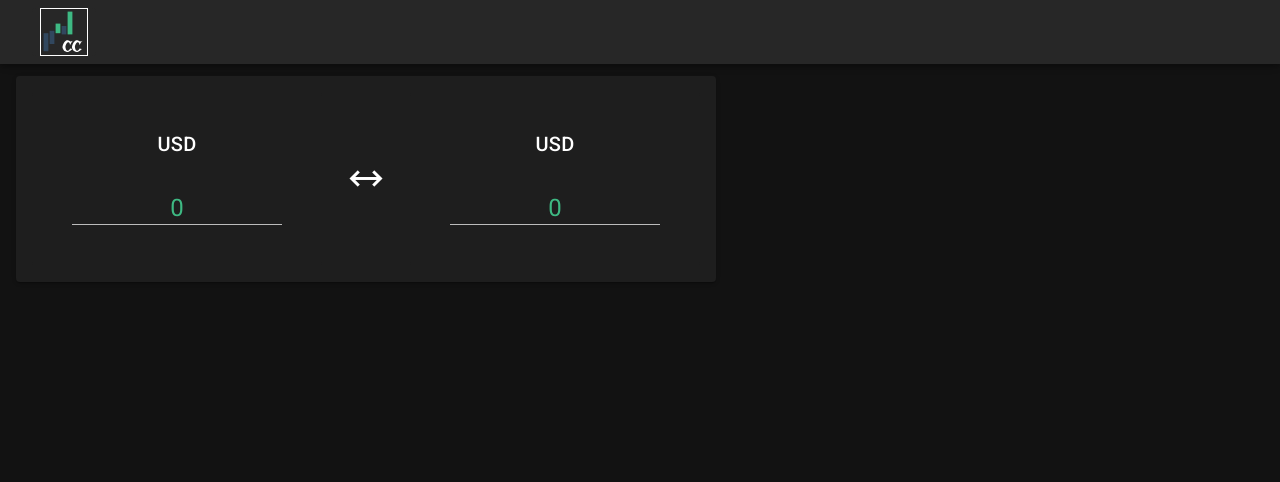
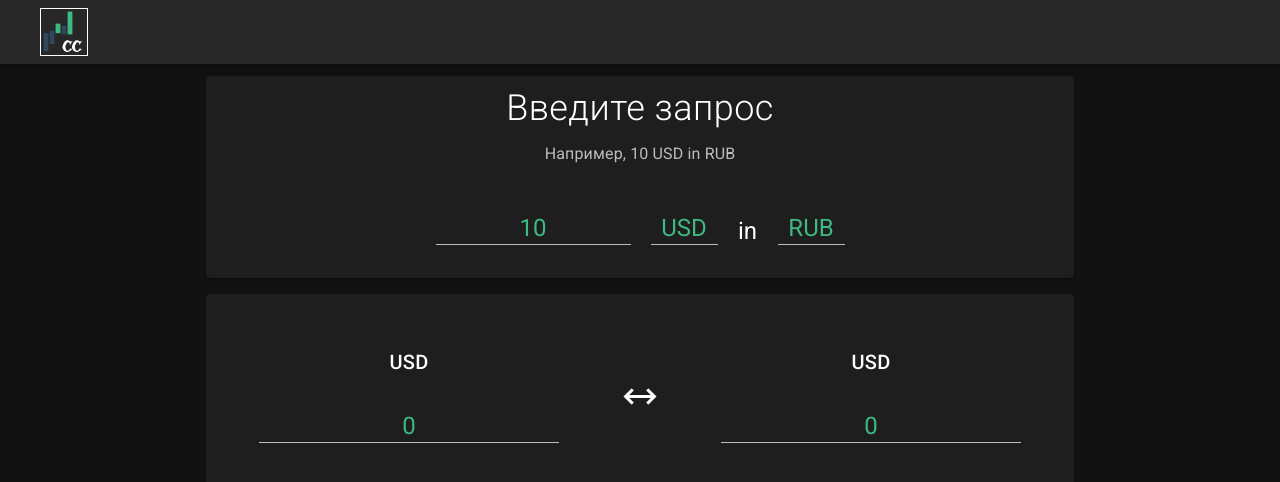
Before and after one commit to gfroge/currency-converter, a Nuxt app: page / in a window 1280 px wide. Shown: the top 482 px of the page. Built offline with nearby package versions, Linux system fonts and the light colour scheme.

Commit message:
converter title input mvp

```diff
--- a/components/ConverterCurrencyCard.vue
+++ b/components/ConverterCurrencyCard.vue
@@ -1,11 +1,11 @@
 <template>
-    <v-card style="max-width:330px" flat class="flat pa-5 ma-4 d-flex flex-column align-center">
+    <v-card style="max-width:400px; width: 100%;" flat class="flat pa-5 ma-4 d-flex flex-column align-center">
 
         <v-card-title class="title">
             {{currency}}
         </v-card-title>
 
-        <v-text-field style="max-width:250px;" class="px-5 headline primary--text my-input centered-input"
+        <v-text-field style="max-width:300px; width: 100%;" class="px-0 headline primary--text my-input centered-input"
             color="primary" :loading="isLoading" :value="price"></v-text-field>
     </v-card>
 </template>
--- /dev/null
+++ b/components/ConverterInputTitle.vue
@@ -0,0 +1,32 @@
+<template>
+    <v-card style="max-width:900px" class="mb-4 text-center d-flex flex-column justify-center align-center">
+
+        <v-card-title class="font-weight-light" style="font-size: 36px;">
+            Введите запрос
+        </v-card-title>
+        <v-card-text class="subtitle-1">
+            Например, 10 USD in RUB
+        </v-card-text>
+
+        <v-container grid-list-xs class="d-flex px-9 justify-center">
+            <v-text-field style="max-width:235px;" class="px-5 headline primary--text my-input centered-input"
+                color="primary" value="10"></v-text-field>
+            <div style="max-width:214px;" class="d-flex justify-space-between pr-5">
+                <v-text-field style="max-width:100px;" class="pr-5 headline primary--text my-input centered-input"
+                    color="primary" value="USD"></v-text-field>
+                <v-card-text style="max-width:20px;" class="headline pa-0 d-flex align-center justify-center">
+                    in
+                </v-card-text>
+                <v-text-field style="max-width:100px;" class="pl-5 headline primary--text my-input centered-input"
+                    color="primary" value="RUB"></v-text-field>
+            </div>
+        </v-container>
+
+    </v-card>
+</template>
+
+<script>
+export default {
+
+}
+</script>
--- a/layouts/default.vue
+++ b/layouts/default.vue
@@ -2,9 +2,9 @@
   <v-app dark>
     <AppHeader/>
     <v-main>
-      <v-container class="px-4" style="max-width:1400px">
+
         <Nuxt />
-      </v-container>
+
     </v-main>
   </v-app>
 </template>
--- a/pages/index.vue
+++ b/pages/index.vue
@@ -1,6 +1,11 @@
 <template>
 
-  <v-card style="max-width:700px" class="d-flex justify-space-between align-center">
+  <v-container class="px-4" style="max-width:900px">
+
+    <converter-input-title/>
+
+    <v-card style="max-width:900px" class="d-flex justify-space-between align-center">
+
       <ConverterCurrencyCard></ConverterCurrencyCard>
       <v-btn icon class="pa-7">
         <v-icon dark large>
@@ -8,7 +13,10 @@
         </v-icon>
       </v-btn>
       <ConverterCurrencyCard></ConverterCurrencyCard>
+
     </v-card>
+
+  </v-container>
 
 
 </template>
```
Lines whose indentation alone changed are shown as unchanged.
